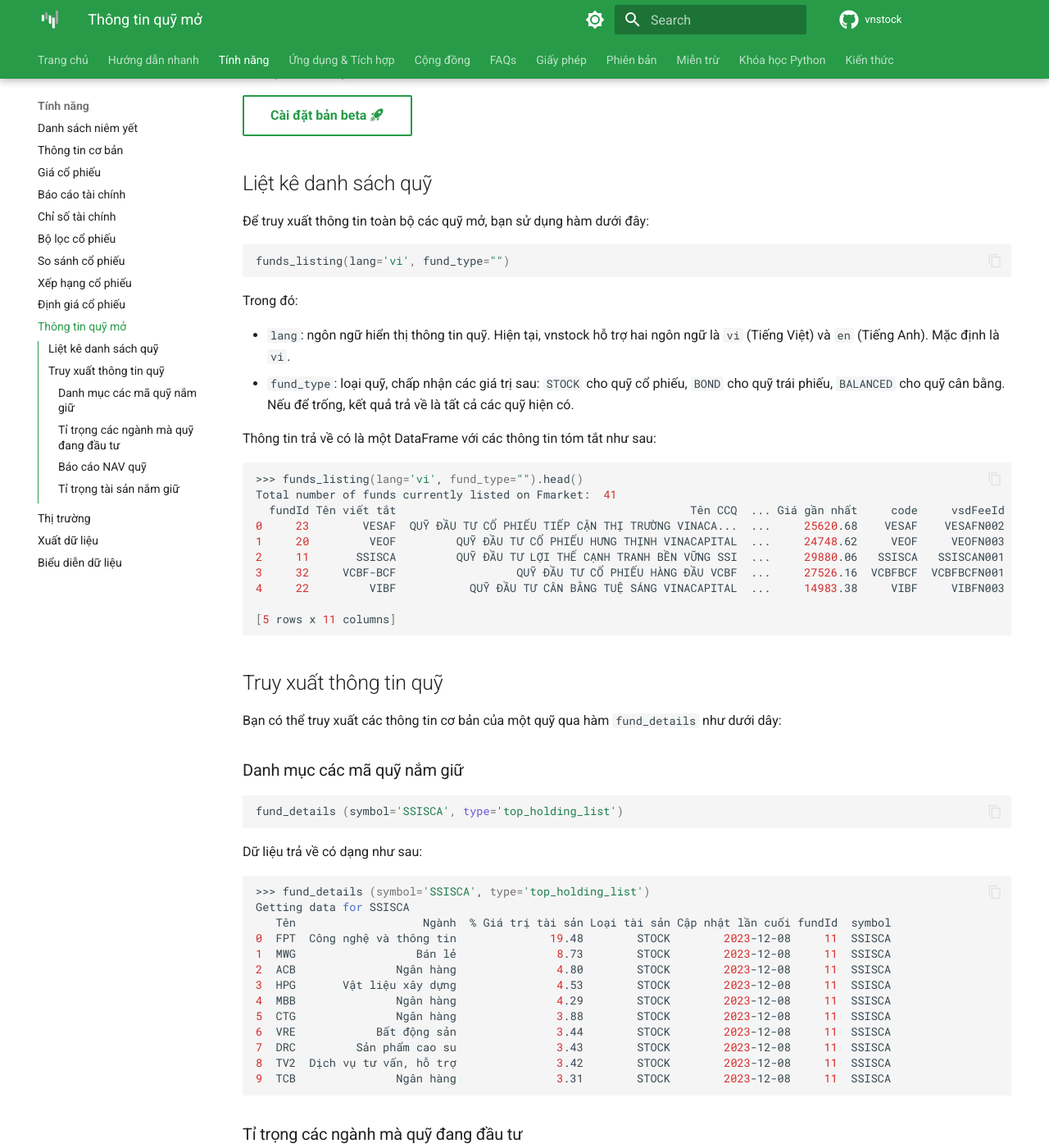
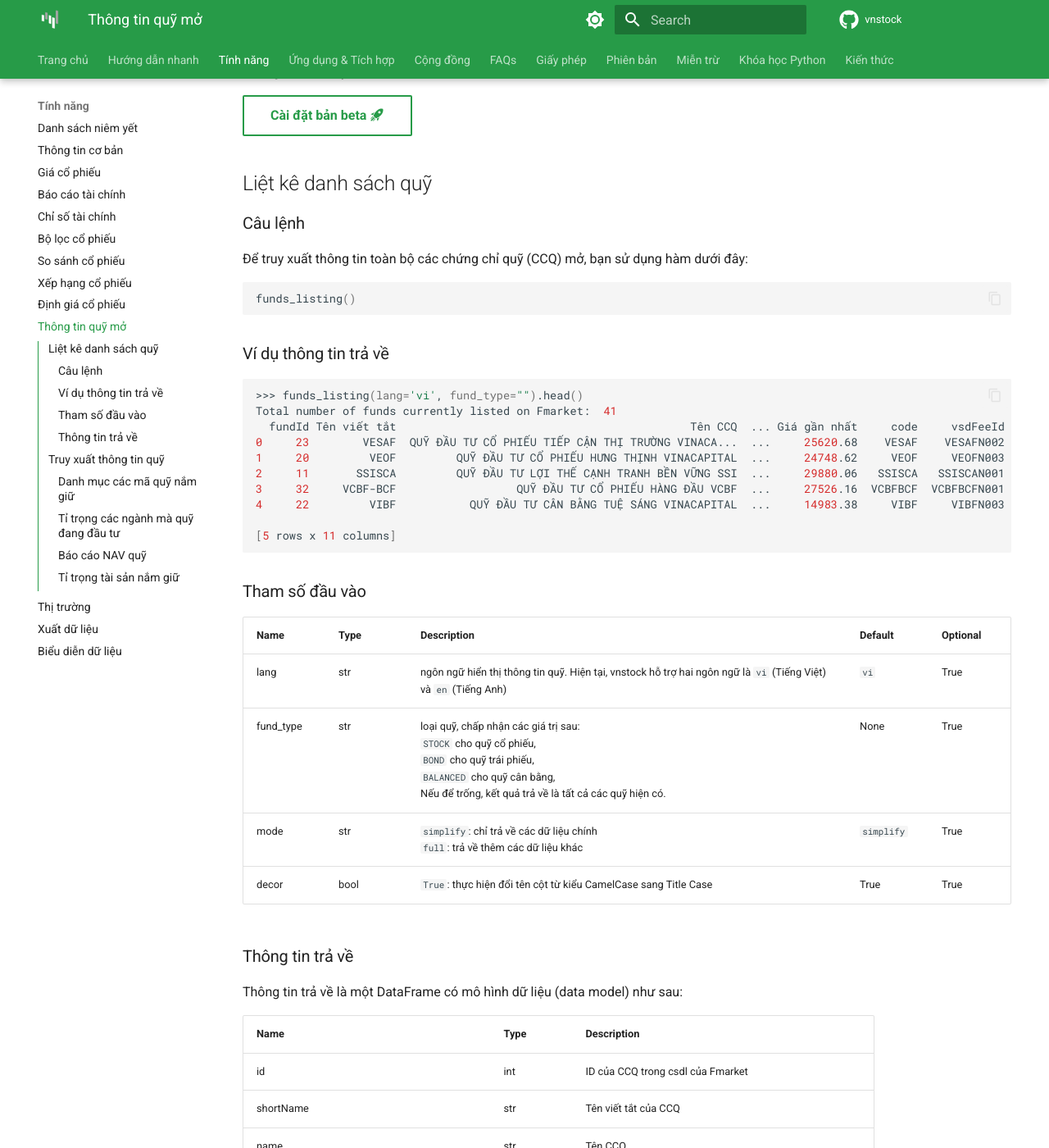
Before and after one commit to thinh-vu/vnstock, an MkDocs documentation site: the page built from docs/docs/functions/funds.md, in a window 1280 px wide and 1400 px high, scrolled down 376 px. Shown: the whole window at 82% size. Built offline with MkDocs 1.6.1 and Material for MkDocs 9.7.7, drawn with Linux system fonts in a browser that asks for light colours; comment, search, counter and statistics services are not loaded; some of the changed text lies outside the part shown.

Commit message:
docs: edit funds_listing
by trying the docs format of openbb, i wonder whether it's redundant to translate column label in code? Or just leave it as default and add description only in appropriate docs page? Reason: much more concise and easier to read code

````diff
--- a/docs/docs/functions/funds.md
+++ b/docs/docs/functions/funds.md
@@ -12,18 +12,15 @@
 
 ## Liệt kê danh sách quỹ
 
-Để truy xuất thông tin toàn bộ các quỹ mở, bạn sử dụng hàm dưới đây:
+### Câu lệnh
+
+Để truy xuất thông tin toàn bộ các chứng chỉ quỹ (CCQ) mở, bạn sử dụng hàm dưới đây:
 
 ```python
-funds_listing(lang='vi', fund_type="")
+funds_listing()
 ```
 
-Trong đó:
-
-- `lang`: ngôn ngữ hiển thị thông tin quỹ. Hiện tại, vnstock hỗ trợ hai ngôn ngữ là `vi` (Tiếng Việt) và `en` (Tiếng Anh). Mặc định là `vi`.
-- `fund_type`: loại quỹ, chấp nhận các giá trị sau: `STOCK` cho quỹ cổ phiếu, `BOND` cho quỹ trái phiếu, `BALANCED` cho quỹ cân bằng. Nếu để trống, kết quả trả về là tất cả các quỹ hiện có.
-
-Thông tin trả về có là một DataFrame với các thông tin tóm tắt như sau:
+### Ví dụ thông tin trả về
 
 ```shell
 >>> funds_listing(lang='vi', fund_type="").head()
@@ -37,6 +34,36 @@
 
 [5 rows x 11 columns]
 ```
+
+### Tham số đầu vào
+
+| Name | Type | Description | Default | Optional |
+|---|---|---|---|---|
+| lang | str | ngôn ngữ hiển thị thông tin quỹ. Hiện tại, vnstock hỗ trợ hai ngôn ngữ là `vi` (Tiếng Việt) và `en` (Tiếng Anh) | `vi` | True |
+| fund_type | str | loại quỹ, chấp nhận các giá trị sau: </br>`STOCK` cho quỹ cổ phiếu, </br>`BOND` cho quỹ trái phiếu, </br>`BALANCED` cho quỹ cân bằng, </br>Nếu để trống, kết quả trả về là tất cả các quỹ hiện có. | None | True |
+| mode | str | `simplify`: chỉ trả về các dữ liệu chính </br> `full`: trả về thêm các dữ liệu khác | `simplify` | True |
+| decor | bool | `True`: thực hiện đổi tên cột từ kiểu CamelCase sang Title Case | True | True |
+
+### Thông tin trả về
+
+Thông tin trả về là một DataFrame có mô hình dữ liệu (data model) như sau:
+
+| Name | Type | Description |
+|---|---|---|
+| id | int | ID của CCQ trong csdl của Fmarket |
+| shortName | str | Tên viết tắt của CCQ |
+| name | str | Tên CCQ |
+| dataFundAssetType.name | str | Loại quỹ |
+| owner.name | str | Tổ chức phát hành |
+| managementFee | float | Phí quản lý (%) |
+| firstIssueAt | datetime | Ngày thành lập quỹ |
+| productNavChange.navTo6Months | float | Lợi nhuận 6 tháng gần nhất (%) |
+| productNavChange.navTo36Months | float | Lợi nhuận 36 tháng gần nhất (%) |
+| productNavChange.annualizedReturn36Months | float | Lợi nhuận trung bình năm trong 36 tháng gần nhất (%/năm) |
+| productNavChange.updateAt | datetime | Ngày cập nhật NAV |
+| nav | float | Giá gần nhất |
+| code | str | Tên mã CCQ trong csdl của Fmarket |
+| vsdFeeId | str | Tên mã CCQ trong csdl của Trung tâm lưu ký (VSD) |
 
 ## Truy xuất thông tin quỹ
 
````
